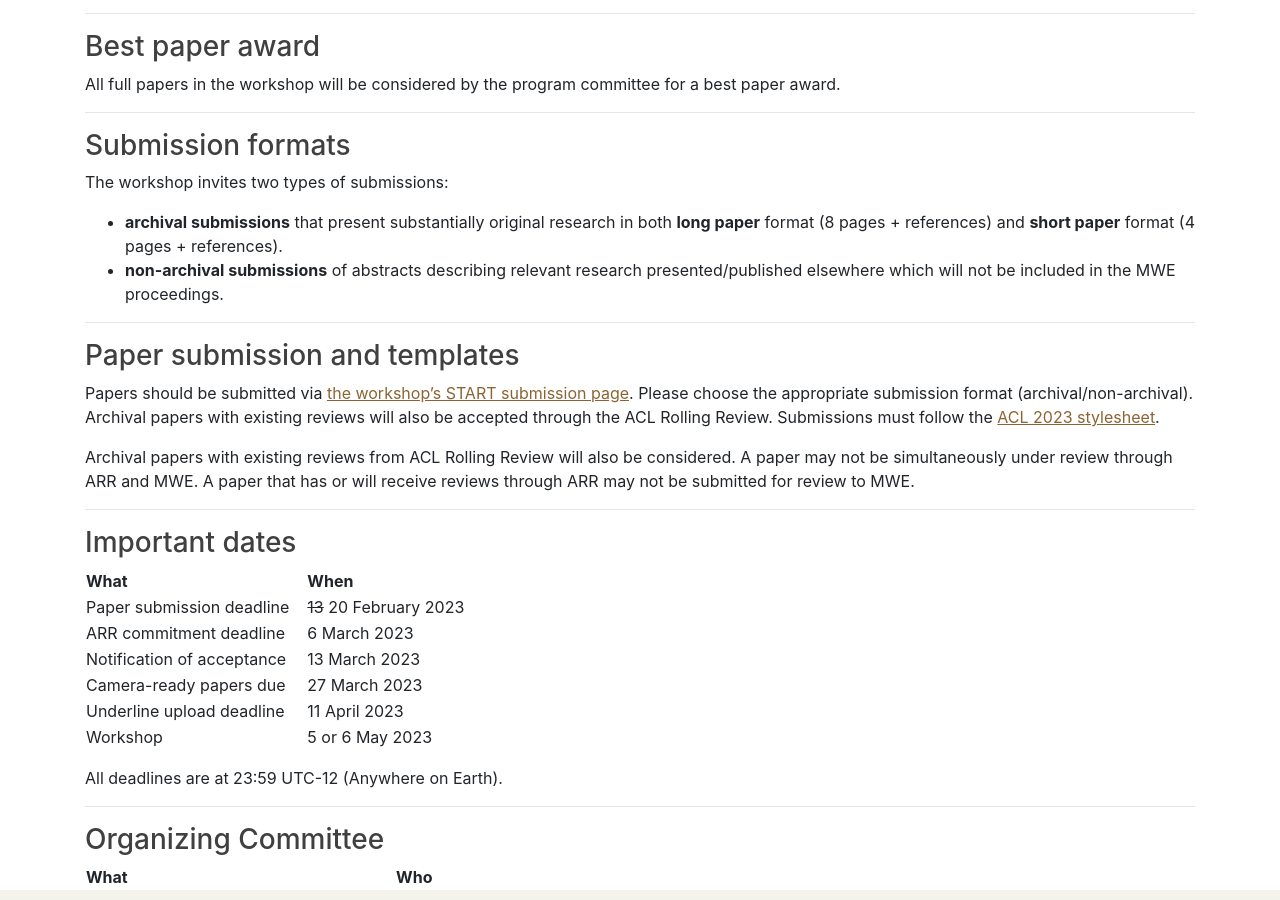
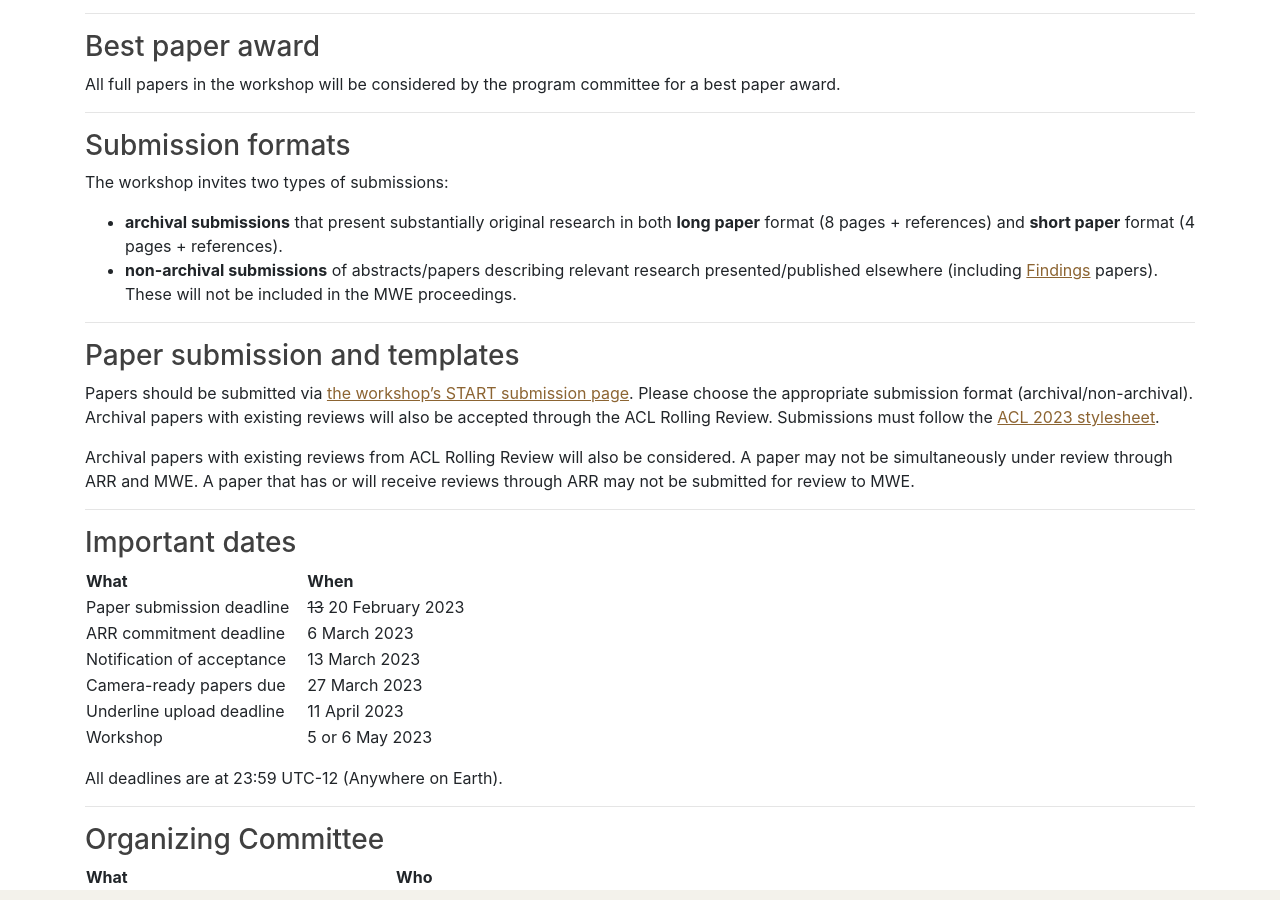
Before and after one commit to multiword/multiword.github.io, a Jekyll site: the page built from mwe2023/index.md, in a window 1280 px wide and 900 px high, scrolled down 3464 px. Built offline with Jekyll 4.4.1, drawn with Linux system fonts in a browser that asks for light colours; comment, search, counter and statistics services are not loaded.

Commit message:
Clarified language about non-archival submissions

```diff
--- a/mwe2023/index.md
+++ b/mwe2023/index.md
@@ -150,7 +150,7 @@ All full papers in the workshop will be considered by the program committee for
 The workshop invites  two types of submissions:
 
 * **archival submissions** that present substantially original research in both **long paper** format (8 pages + references) and **short paper** format (4 pages + references).
-* **non-archival submissions** of abstracts describing relevant research presented/published elsewhere which will not be included in the MWE proceedings.
+* **non-archival submissions** of abstracts/papers describing relevant research presented/published elsewhere (including [Findings](https://aclanthology.org/venues/findings/) papers). These will not be included in the MWE proceedings.
 
 -----
 
```
